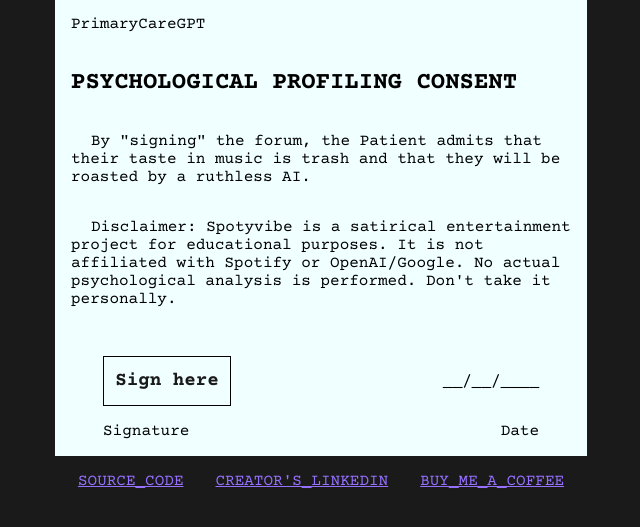
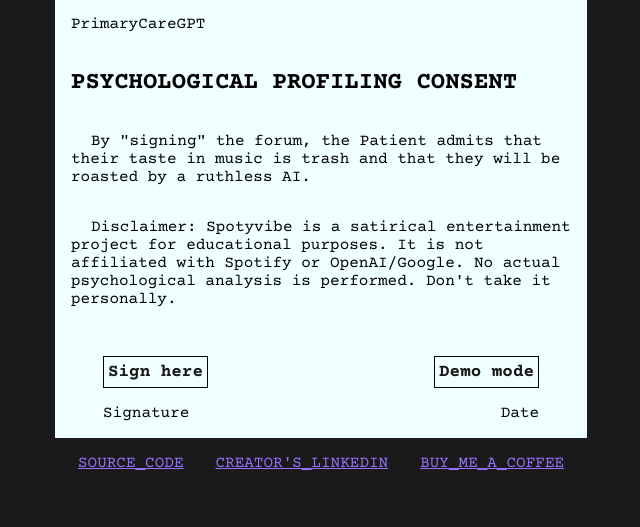
Before and after one commit to BOMBATONGA/Spotyvibe, a Flask app: page / in a window 1280 px wide. Shown: the part 128-655 px from the top of the page, without its empty margins (319-959 px from the left). Run offline with Flask 3, Linux system fonts and the light colour scheme.

Commit message:
added demo mode to be used without being whitelisted on spotify

```diff
--- a/main.py
+++ b/main.py
@@ -1,7 +1,7 @@
 import spotify_fetch
 import gemini_resp
 from dotenv import load_dotenv
-from flask import Flask, render_template, jsonify
+from flask import Flask, render_template, jsonify, request
 import time;
 from flask_limiter import Limiter
 from flask_limiter.util import get_remote_address
@@ -21,6 +21,20 @@
 @app.route("/response")
 @limiter.limit("3 per hour; 5 per day")
 def get_roast():
+    is_demo = request.args.get('mode') == 'demo'
+
+    if is_demo:
+        return jsonify({
+            "patient_name": "Alex 'Main-Character' Miller",
+            "archetype": "Performative Recluse",
+            "diagnosis": "Your playlist is a meticulously curated exhibition of 'obscure' indie-folk designed to signal a depth of soul that your shallow interpersonal history proves you do not possess. This relentless commitment to being 'misunderstood' ensures that any potential partner will eventually realize there is no authentic self beneath your layers of reverb-drenched posturing.",
+            "red_flag_percent": 94,
+            "red_flag_comment": "Your social circle consists entirely of people you are secretly competing with for the title of 'Most Tortured Creative.'",
+            "vibe_age": 14,
+            "vibe_age_comment": "You possess the emotional maturity of a teenager who believes staring out of a rainy bus window constitutes a personality trait.",
+            "final_burn": "Stop romanticizing your inability to maintain a stable text thread; it’s not a tragedy, it’s a symptom."
+        })
+
     with open("ai_prompt.txt", "r", encoding="utf-8") as file:
         base_prompt = file.read()
     print("File read!")
--- a/templates/index.html
+++ b/templates/index.html
@@ -16,15 +16,15 @@
                 min-height: 400px;
                 padding: 0px 16px;
             }
-            #roast_trigger{
+            .but{
                 cursor:pointer;
                 color:#1a1a1a;
                 background-color:azure;
                 font-weight:bold;
                 font-family: 'Courier Prime', monospace;
-                font-size: 1.2rem;
+                font-size: 1.1rem;
                 border:1px solid black;
-                width: 128px;
+                max-width: 128px;
                 padding: 4px;
             }
             body{
@@ -92,9 +92,9 @@
             <p style="text-indent: 20px">Disclaimer: Spotyvibe is a satirical entertainment project for educational purposes. It is not affiliated with Spotify or OpenAI/Google. No actual psychological analysis is performed. Don't take it personally.</p>
             </p>
             <div style="display:flex; justify-content:space-between; padding-left: 32px; padding-right: 32px">
-                <button id="roast_trigger">Sign here</button>
+                <button class="but" id="roast_trigger">Sign here</button>
                 <p id="roast_output" style="display: block; color:#1a1a1a; font-size: 16px; font-weight: bold"></p>
-                <p>__/__/____</p>
+                <button class="but" id="demo_trigger">Demo mode</button>
             </div>
             <div style="display:flex; justify-content:space-between; padding-left: 32px; padding-right: 32px">
                 <p>Signature</p>
@@ -133,7 +133,7 @@
                 </div>
             </div>
         </div>
-        <div id="credits" style="display: flex; justify-content: center; gap:2rem">
+        <div id="credits" style="display: flex; justify-content: center; gap:2rem; flex-wrap: wrap;">
             <a target="_blank" href="https://github.com/BOMBATONGA/Spotyvibe">SOURCE_CODE</a>
             <a target="_blank" href="https://www.linkedin.com/in/david-munteanu-835b16257/">CREATOR'S_LINKEDIN</a>
             <a target="_blank" href="https://buymeacoffee.com/bombatonga">BUY_ME_A_COFFEE</a>
@@ -143,6 +143,7 @@
     <script>
         const deck = document.getElementById("folder_wrapper");
         const roast_trigger = document.getElementById("roast_trigger");
+        const demo_trigger = document.getElementById("demo_trigger");
         const roast_output = document.getElementById("roast_output");
 
         const patient = document.getElementById("name");
@@ -158,8 +159,9 @@
 
         const final_burn = document.getElementById("final_burn");
 
-        roast_trigger.addEventListener("click", () => {
+        function roastEm(demo){
             roast_trigger.style.display = "none";
+            demo_trigger.style.display = "none";
             roast_output.style.display = "block";
             roast_output.innerText = "Loading (max. 30 seconds)";
 
@@ -179,7 +181,9 @@
                 }
             }, 4000);
 
-            fetch("/response")
+            const url = demo ? "/response?mode=demo" : "/response";
+
+            fetch(url)
             .then(response => response.json())
             .then(data => {
                 arch.innerText = data.archetype;
@@ -198,9 +202,9 @@
                 roast_output.innerText = "Error: " + error.message;
                 roast_trigger.style.display = "block";
             });
+        }
 
-
-
-        });
+        roast_trigger.addEventListener("click", () => roastEm(false));
+        demo_trigger.addEventListener("click", () => roastEm(true));
     </script>
 </html>
```
